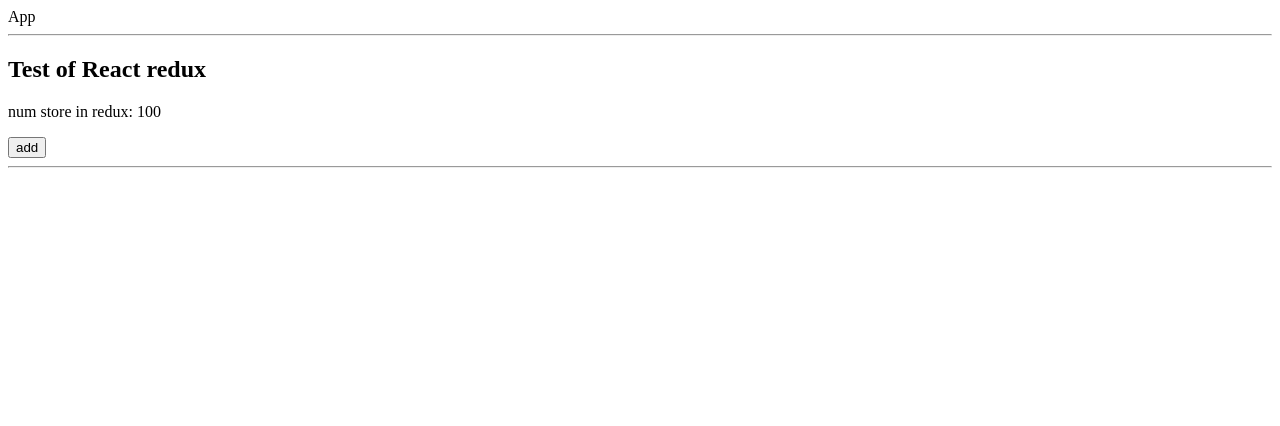
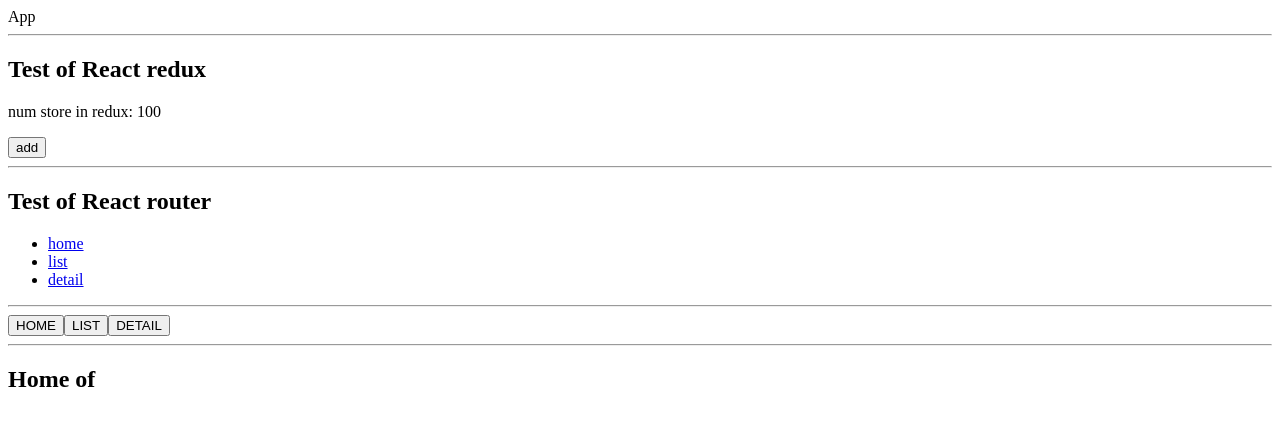
Before and after one commit to ZZZWTGitHub/-Neo4j-, a React (Create React App) app in the folder moviee/: page /home in a window 1280 px wide. Shown: the top 426 px of the page. Built offline with nearby package versions, Linux system fonts and the light colour scheme.

Commit message:
test of react router

```diff
--- a/moviee/src/App.jsx
+++ b/moviee/src/App.jsx
@@ -1,7 +1,24 @@
 import React, {Fragment} from 'react'
 import { connect } from 'react-redux'
+import { Outlet, Link, useLocation, useNavigate } from 'react-router-dom'
 
 function App(props) {
+  const location = useLocation()
+  const navigate = useNavigate()
+  console.log(location.pathname)
+
+  const goHome = () => {
+    navigate('/home?id=zzzwt')
+  }
+
+  const goList = () => {
+    navigate('/list')
+  }
+
+  const goDetail = () => {
+    navigate('/detail/456789')
+  }
+
   return (
     <Fragment>
       <div>App</div>
@@ -10,6 +27,19 @@ function App(props) {
       <p>num store in redux: {props.num}</p>
       <button onClick={() => props.numAdd()}>add</button>
       <hr />
+      <h2>Test of React router</h2>
+      <ul>
+        <li><Link to="/home?id=admin">home</Link></li>
+        <li><Link to="/list">list</Link></li>
+        <li><Link to="detail/123456">detail</Link></li>
+      </ul>
+      <hr />
+      <button onClick={goHome}>HOME</button>
+      <button onClick={goList}>LIST</button>
+      <button onClick={goDetail}>DETAIL</button>
+      <hr />
+      <Outlet />
+      {/* render child router element here */}
     </Fragment>
   )
 }
--- a/moviee/src/index.js
+++ b/moviee/src/index.js
@@ -1,12 +1,14 @@
 import ReactDOM from "react-dom"
-import App from "./App"
+// import App from "./App"
 // test of redux
 import { Provider } from "react-redux"
 import store from "./store"
+// test of router
+import Router from './router/index'
 
 ReactDOM.render(
   <Provider store={store}>
-    <App />
+    <Router />
   </Provider>,
   document.getElementById('root')
 )
--- /dev/null
+++ b/moviee/src/pages/Detail.jsx
@@ -0,0 +1,12 @@
+import React from 'react'
+import { useParams } from 'react-router-dom'
+
+export default function Detail() {
+  const {id} = useParams()
+  return (
+    <>
+      <h2>Detail</h2>
+      <p>detail is {id}</p>
+    </>
+  )
+}
--- /dev/null
+++ b/moviee/src/pages/Home.jsx
@@ -0,0 +1,12 @@
+import React from "react";
+import { useSearchParams } from "react-router-dom";
+
+export default function Home() {
+  // eslint-disable-next-line
+  const [searchParams, setSearchParams] = useSearchParams()
+  console.log(searchParams.get('id'))
+  const useID = searchParams.get('id')
+  return (
+    <h2>Home of {useID}</h2>
+  )
+}
--- /dev/null
+++ b/moviee/src/pages/List.jsx
@@ -0,0 +1,7 @@
+import React from 'react'
+
+export default function List() {
+  return (
+    <h2>List</h2>
+  )
+}
--- /dev/null
+++ b/moviee/src/router/index.jsx
@@ -0,0 +1,21 @@
+import App from "../App"
+import Home from "../pages/Home"
+import List from "../pages/List"
+import Detail from "../pages/Detail"
+import { BrowserRouter, Route, Routes } from "react-router-dom"
+
+const BaseRouter = () => {
+  return (
+    <BrowserRouter>
+      <Routes>
+        <Route path='/' element={<App />}>
+          <Route path='/home' element={<Home />}></Route>
+          <Route path='/list' element={<List />}></Route>
+          <Route path='/detail/:id' element={<Detail />}></Route>
+        </Route>
+      </Routes>
+    </BrowserRouter>
+  )
+}
+
+export default BaseRouter
```
